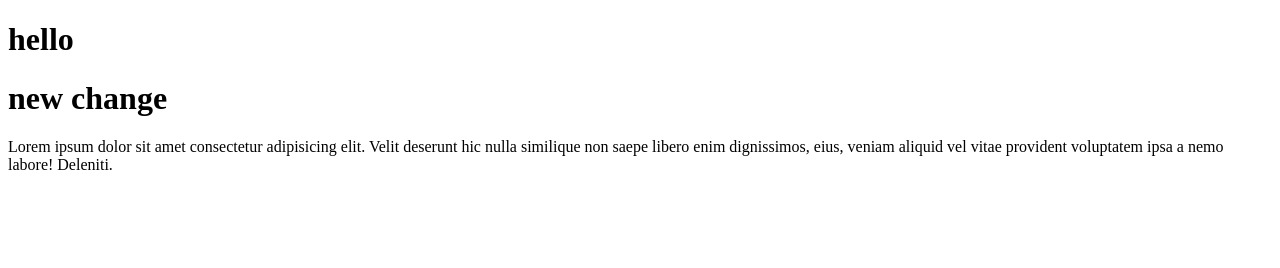
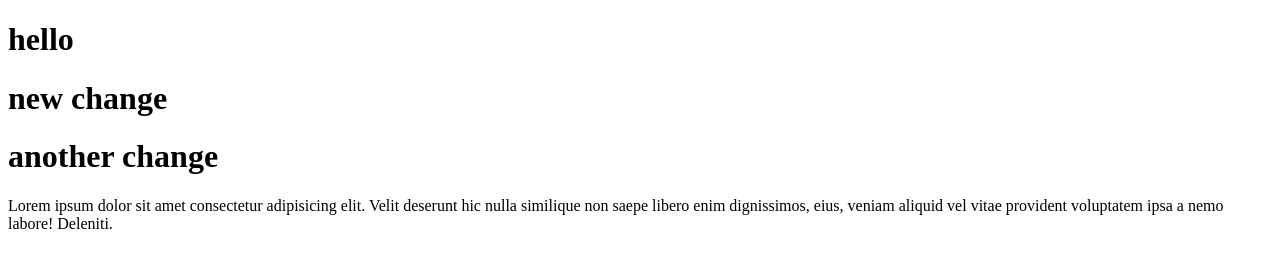
Before and after one commit to matrix-09/test, a plain HTML site: page index.html in a window 1280 px wide. Drawn offline with Linux system fonts and the light colour scheme.

Commit message:
'version2'

```diff
--- a/index.html
+++ b/index.html
@@ -8,6 +8,7 @@
 <body>
     <h1>hello</h1>
     <h1>new change</h1>
+    <h1>another change</h1>
     <p>Lorem ipsum dolor sit amet consectetur adipisicing elit. Velit deserunt hic nulla similique non saepe libero enim dignissimos, eius, veniam aliquid vel vitae provident voluptatem ipsa a nemo labore! Deleniti.</p>
 </body>
 </html>
```
